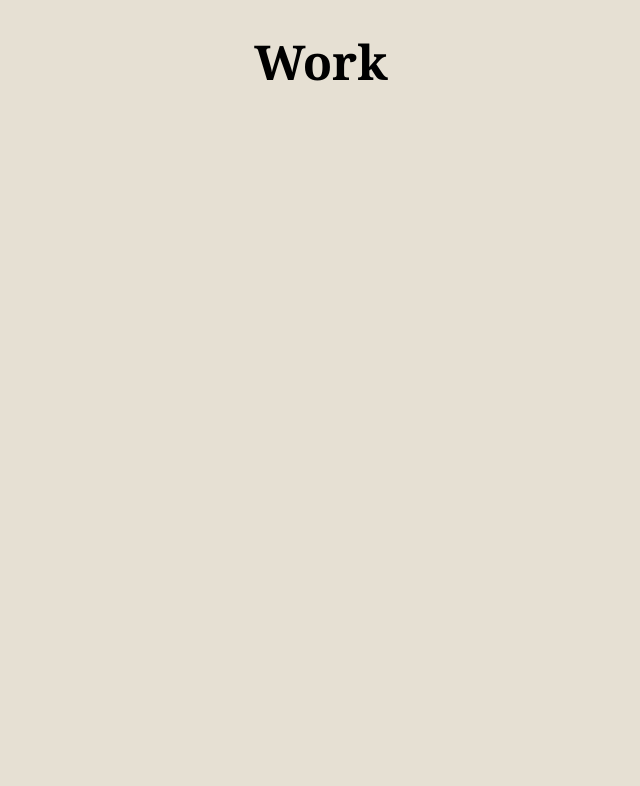
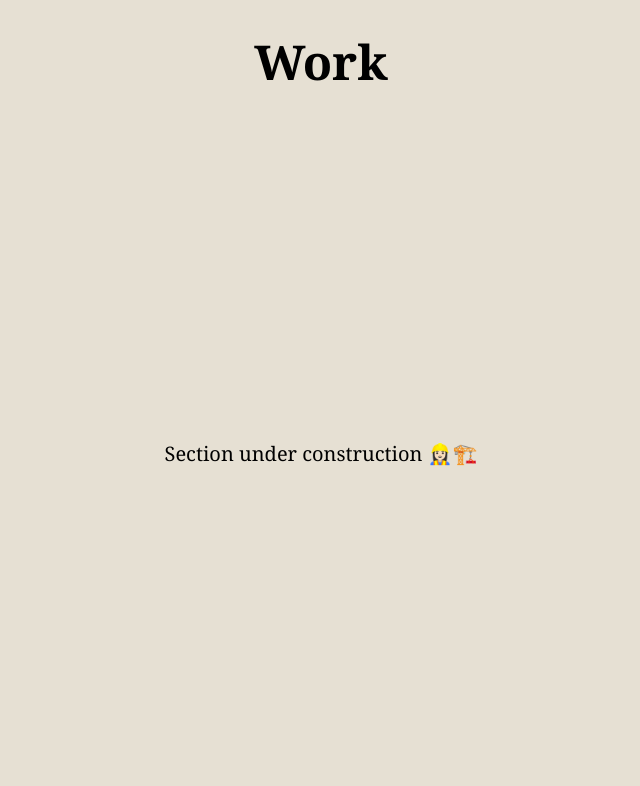
Before and after one commit to rmrmrmr/AndreaRF, a Next.js app: page / in a window 1280 px wide. Shown: the part 1054-1840 px from the top of the page, without its empty margins (319-959 px from the left). Built offline with nearby package versions, Linux system fonts and the light colour scheme.

Commit message:
Add under-construction sign to portfolio sign to portfolio section

```diff
--- a/src/app/(components)/Portfolio.tsx
+++ b/src/app/(components)/Portfolio.tsx
@@ -2,6 +2,9 @@ export default function Portfolio() {
   return (
     <section className="w-full h-screen flex flex-col justify-start items-center py-5 px-5 gap-4" id="work">
       <h2 className="text-5xl font-bold mb-2">Work</h2>
+      <div className="flex flex-col items-center justify-center grow">
+        <p className="text-xl font-medium">Section under construction 👷🏻‍♀️🏗️</p>
+      </div>
     </section>
   )
 }
```
